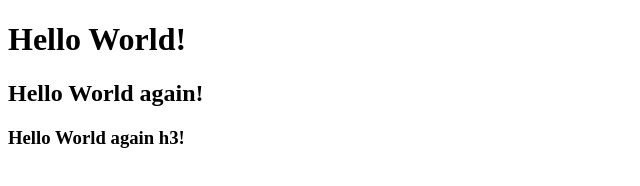
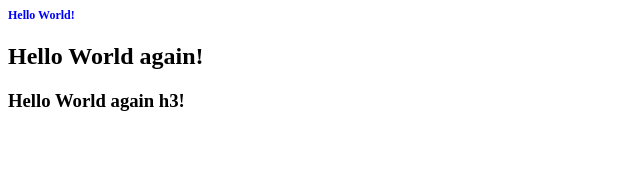
Before and after one commit to carbonlytics/carbonlytics.github.io, a plain HTML site: page index.html in a window 1280 px wide. Shown: the whole page, without its empty margins (0-640 px from the left). Drawn offline with Linux system fonts and the light colour scheme.

Commit message:
Added stylesheet

```diff
--- a/index.html
+++ b/index.html
@@ -2,6 +2,7 @@
 <html>
 <head>
 	<meta charset="UTF-8">
+	<link rel="stylesheet" type="text/css" href="stylesheet.css">
 	<title>Hello World - Carbonlytics</title>
 </head>
 <body>
--- /dev/null
+++ b/stylesheet.css
@@ -0,0 +1,4 @@
+h1 {
+    color: blue;
+    font-size: 12px;
+}
```
